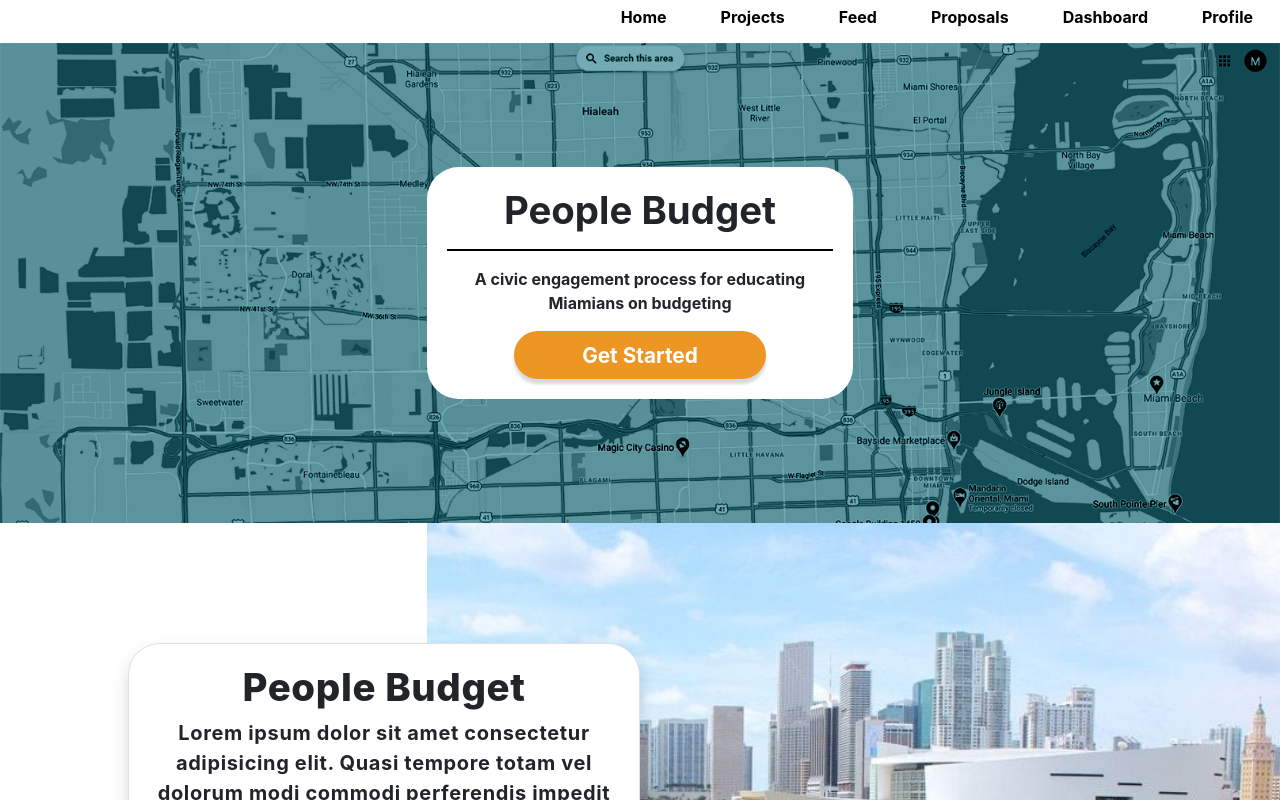
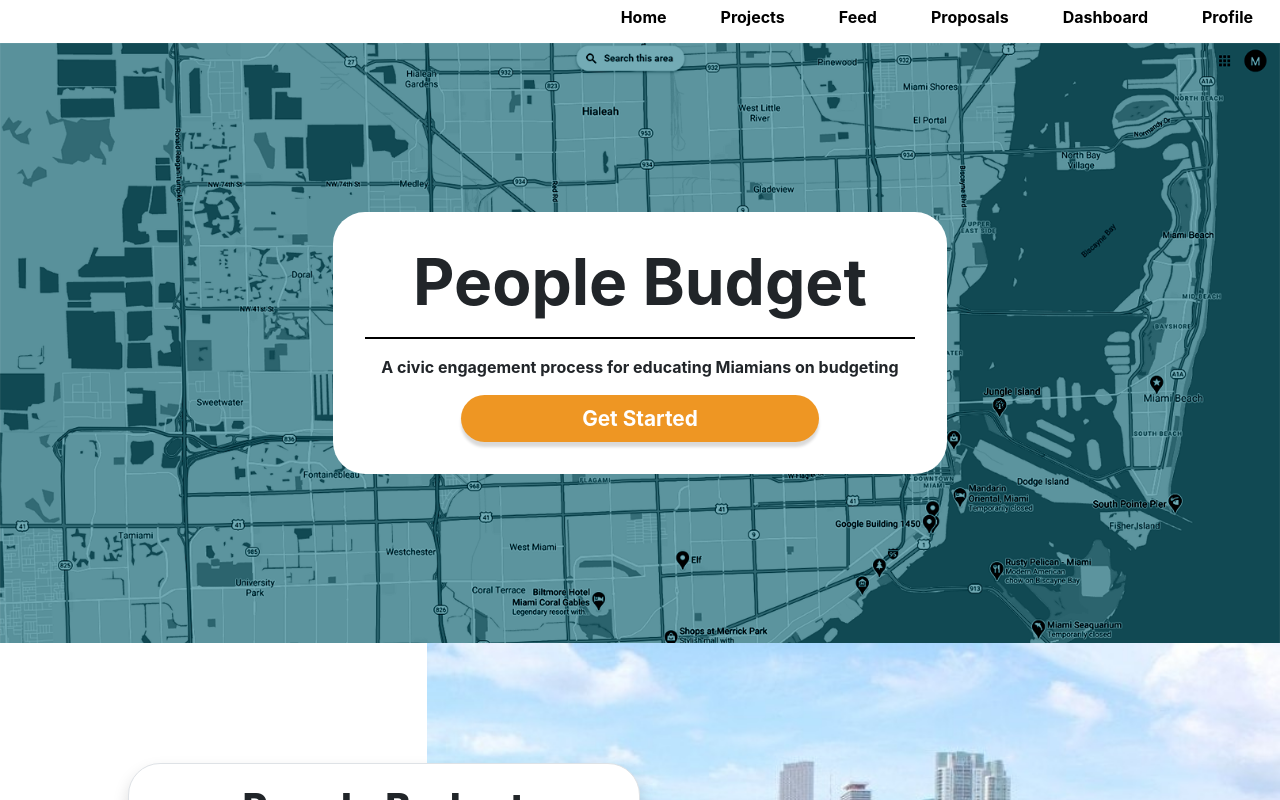
Before and after one commit to livio-zanardo/peoplebudget, a React (Create React App) app in the folder view/: page / in a window 1280 px wide. Shown: the top 800 px of the page. Built offline with nearby package versions, Linux system fonts and the light colour scheme.

Commit message:
slight refactor, removed card class

```diff
--- a/view/src/components/GetStarted/index.jsx
+++ b/view/src/components/GetStarted/index.jsx
@@ -1,23 +1,18 @@
 import React from 'react';
-import Card from '../Card/index';
 import { Link } from 'react-router-dom';
 import Button from '../Button/index';
 import { card, imageContainer, wrapper, text, hr, button } from './index.module.css';
 
 const GetStarted = () => {
     return (
-
         <div className={`${imageContainer}`}>
             <div className={`${wrapper}`}>
-                <Card className={`${card}`} radius="2em">
-                    <div className={`${text}`}>
+                <div>
+                    <div>
                         <h1>People Budget</h1>
-                        <hr className={`${hr}`} />
+                        <hr />
                         <p>
-                            <b>
-                                A civic engagement process for educating Miamians on
-                                budgeting
-                            </b>
+                            <b>A civic engagement process for educating Miamians on budgeting</b>
                         </p>
                         <div className={`${button}`}>
                             <Link color="white" to="/register">
@@ -32,14 +27,10 @@ const GetStarted = () => {
                                     Get Started
                                 </Button>
                             </Link>
-
                         </div>
-
-
                     </div>
-                </Card>
+                </div>
             </div>
-
         </div>
     );
 };
--- a/view/src/components/GetStarted/index.module.css
+++ b/view/src/components/GetStarted/index.module.css
@@ -1,143 +1,129 @@
-
 .imageContainer {
-    position: relative;
     background-image: url('../../miamiMap.png');
     background-size: cover;
     background-repeat: no-repeat;
     height: 60vh;
     overflow: hidden;
     display: grid;
-    grid-template-columns: repeat(12, 1fr);
-    grid-column: 1/13;
-    grid-template-rows: repeat(4, 1fr);
+    min-height: 600px;
 }
-.card {
-    position: relative;
-    /* transform: translate(-50%, -50%); */
-    grid-row: 1/5;
-    grid-column: 5/9;
+.wrapper {
+    align-self: center;
+    justify-self: center;
+}
+.wrapper > div:first-child {
+    border-radius: 2em;
+    background-color: white;
     display: grid;
-    size: 1vw;
-    size: 1vh;
-    /* max-width: 365px;
-    min-height: 100% !important; */
-    /* height: 300px; */
-    /* max-height: 240px !important; */
-    /* top: -30vh !important; */
-
+    padding: 1em;
+    margin: 0 3em;
+    min-width: 300px;
 }
-.text h1 {
-    font-size: 3vw;
+.wrapper > div:first-child h1 {
+    font-size: 2.5em;
     text-align: center;
     font-weight: bold;
+}
+.wrapper > div:first-child > div > p {
+    text-align: center;
+}
+.wrapper > div:first-child > div > p > b {
+    padding: 1em;
+    font-size: 1em;
+}
+.text p {
     size: 1vw;
     size: 1vh;
 }
-.text{
-    padding: 1em;
-    text-align: center;
-    size: 1vw;
-    size: 1vh;
-    /* align-items: flex-end; */
-}
-.text p{
-    size: 1vw;
-    size: 1vh;
-}
-.wrapper{
-    grid-column: 5/9;
-    align-self: center;
-    justify-self: middle;
-    /* height: auto; */
-    /* width: auto; */
-    grid-row: 1/5;
-    size: 1vw;
-    size: 1vh;
-}
-.hr{
+.wrapper > div:first-child > div > hr {
     width: 100%;
     border-top: 2px solid #000;
-    size: 1vw;
-    size: 1vh;
 }
-.button{
+
+.button {
     text-align: center;
-    size: 1vw;
-    size: 1vh;
 }
-.button *{
-    size: 1vw;
-    size: 1vh;
+
+/* Extra small devices (phones, 600px and down) */
+@media only screen and (max-width: 600px) {
+    .wrapper > div:first-child {
+        width: 95vw;
+        margin: 0 auto;
+    }
 }
-/* @media only screen and (min-width: 300px) {
-    .button{
-        /* background-color: aqua; */
-        /* size: 20px;
+/* Small devices (portrait tablets and large phones, 600px and up) */
+@media only screen and (min-width: 600px) {
+    .wrapper > div:first-child {
+        padding: 1.5em;
     }
-  }  */
-
-
-
-
-/*.container{
-    position: relative;
-    grid-column: 6/8;
-}*/
-
-/* Media Queries: To Control the Size of Components */
-/* Device: iPhone 6/7/8 */
-/*
-@media screen and (max-width: 375px) {
-    .imageContainer {
-        width: 100vw;
+    .wrapper > div:first-child h1 {
+        font-size: 2.5em;
+        text-align: center;
+        font-weight: bold;
     }
-    .imageContainer img {
-        height: 100% !important;
+    .wrapper > div:first-child > div > p > b {
+        padding: 1em;
+        text-align: center;
+        font-size: 0.8em;
     }
-    .card {
-        width: 80vw !important;
-        top: -16vh !important;
-        font-size: 4vh;
+}
+/* Medium devices (landscape tablets, 768px and up) */
+@media only screen and (min-width: 768px) {
+    .wrapper > div:first-child {
+        padding: 1.5em;
     }
-    .card h1 {
+    .wrapper > div:first-child h1 {
+        font-size: 2.5em;
+        text-align: center;
+        font-weight: bold;
+    }
+    .wrapper > div:first-child > div > p > b {
+        padding: 1em;
+        text-align: center;
+        font-size: 0.8em;
+    }
+}
+/* Large devices (laptops/desktops, 992px and up) */
+@media only screen and (min-width: 992px) {
+    .wrapper > div:first-child {
+        padding: 2em;
+        min-width: 100px;
+    }
+    .wrapper > div:first-child h1 {
+        font-size: 3.5em;
+    }
+    .wrapper > div:first-child > div > p > b {
+        padding: 1em;
+        font-size: 1em;
+    }
+}
+/* Extra large devices (large laptops and desktops, 1200px and up) */
+@media only screen and (min-width: 1200px) {
+    .wrapper > div:first-child {
+        padding: 2em;
+    }
+    .wrapper > div:first-child h1 {
+        font-size: 4em;
+    }
+    .wrapper > div:first-child > div > p > b {
+        padding: 1em;
+        font-size: 1em;
+    }
+}
+/* Extra large devices (large laptops and desktops, 1200px and up) */
+@media only screen and (min-width: 2000px) {
+    .wrapper > div:first-child {
+        padding: 3em;
+    }
+    .wrapper > div:first-child h1 {
+        font-size: 6em;
+    }
+    .wrapper > div:first-child > div > p > b {
+        display: block;
+        padding: 1em;
         font-size: 2em;
     }
-}
-
-@media screen and (min-width: 376px) and (max-width: 3000px) {
-    .imageContainer {
-        height: 60vh;
-        overflow: hidden;
-    }
-    .imageContainer img {
-        position: relative;
-    }
-    .card {
-        width: 25vw !important;
-        height: 50vh !important;
-        top: -30vh !important;
-        font-size: 3vh;
-    }
-    .card h1 {
-        font-size: 2em;
+    .button button {
+        font-size: 2em!important;
     }
 }
-
-@media screen and (min-width: 3001px) {
-    .imageContainer {
-        height: 50vh;
-        overflow: hidden;
-    }
-    .imageContainer img {
-        height: 100 !important;
-    }
-    .card {
-        width: 25vw !important;
-        top: -25vh !important;
-        font-size: 3em;
-    }
-    .card h1 {
-        font-size: 2em;
-    }
-}
-*/
```
